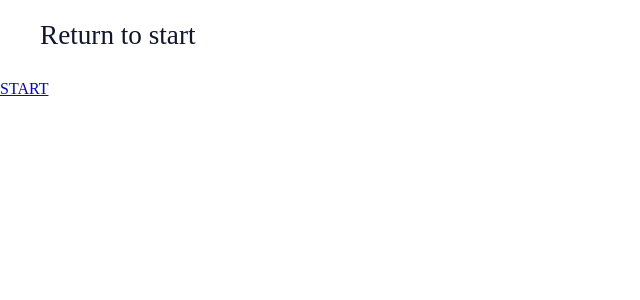
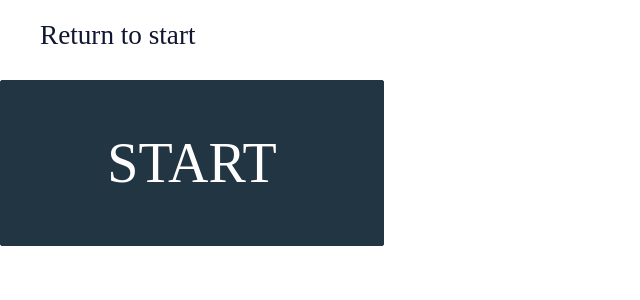
Before and after one commit to karihold/questionaire-page, a React app: page / in a window 1280 px wide. Shown: the top 300 px of the page, without its empty margins (0-640 px from the left). Built offline with nearby package versions, Linux system fonts and the light colour scheme.

Commit message:
Updated frontpage styling

```diff
--- a/src/js/pages/frontpage/frontpage.jsx
+++ b/src/js/pages/frontpage/frontpage.jsx
@@ -6,7 +6,9 @@ import './frontpage.scss';
 const Frontpage = () => {
   return (
     <>
-      <Link to={Routes.Questions.Name}>START</Link>
+      <Link className="frontpage-link" to={Routes.Questions.Name}>
+        START
+      </Link>
     </>
   );
 };
--- a/src/js/pages/frontpage/frontpage.scss
+++ b/src/js/pages/frontpage/frontpage.scss
@@ -0,0 +1,32 @@
+@import 'variables/colors.scss';
+@import 'mixins/focus.scss';
+
+.frontpage-link {
+  padding: 50px 26px;
+  display: block;
+
+  text-decoration: none;
+  color: $white;
+
+  font-size: 3.5rem;
+  background-color: $dark-blue;
+  text-align: center;
+  border: 1px solid $dark-blue;
+  border-radius: 2px;
+
+  width: 30%;
+
+  transition: 0.1s ease-in-out;
+
+  &:focus {
+    @include set-focus-outline;
+
+    transform: scale(0.95);
+    opacity: 0.9;
+  }
+
+  &:hover {
+    transform: scale(0.95);
+    opacity: 0.9;
+  }
+}
```
